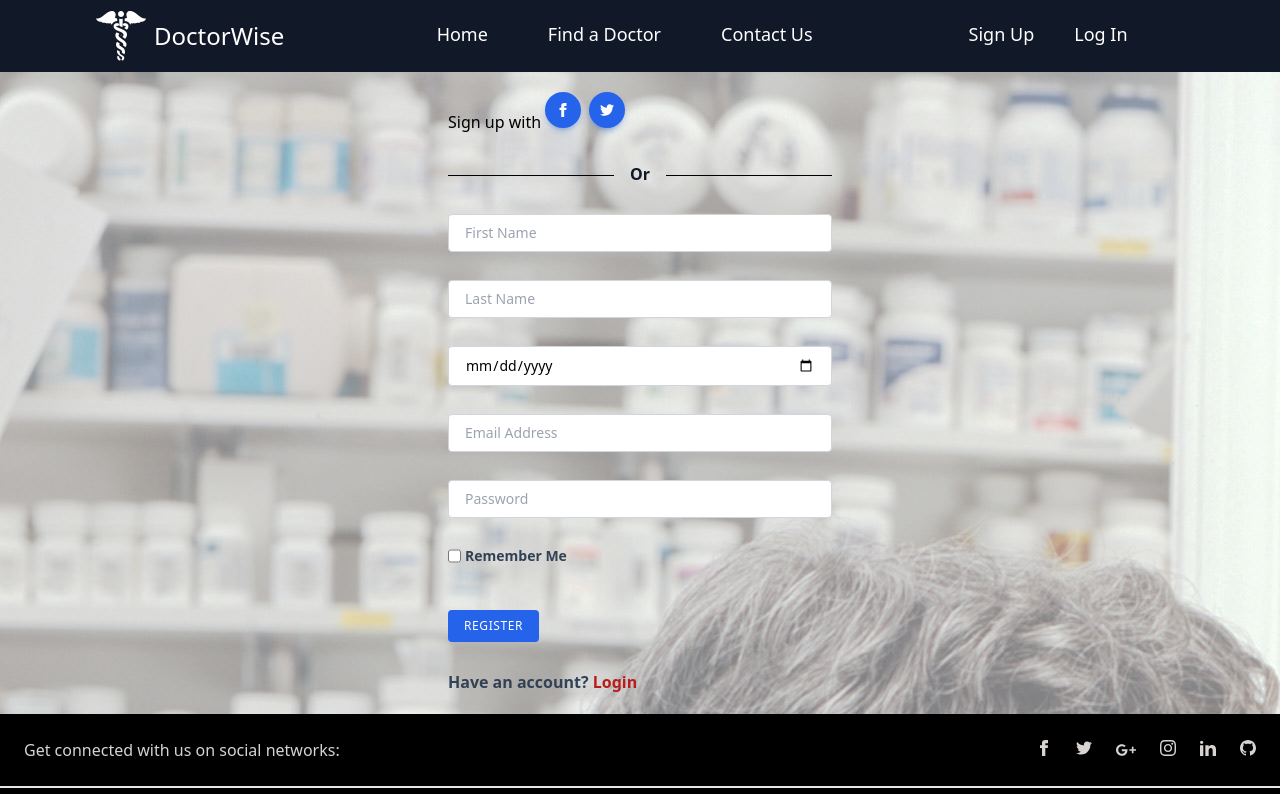
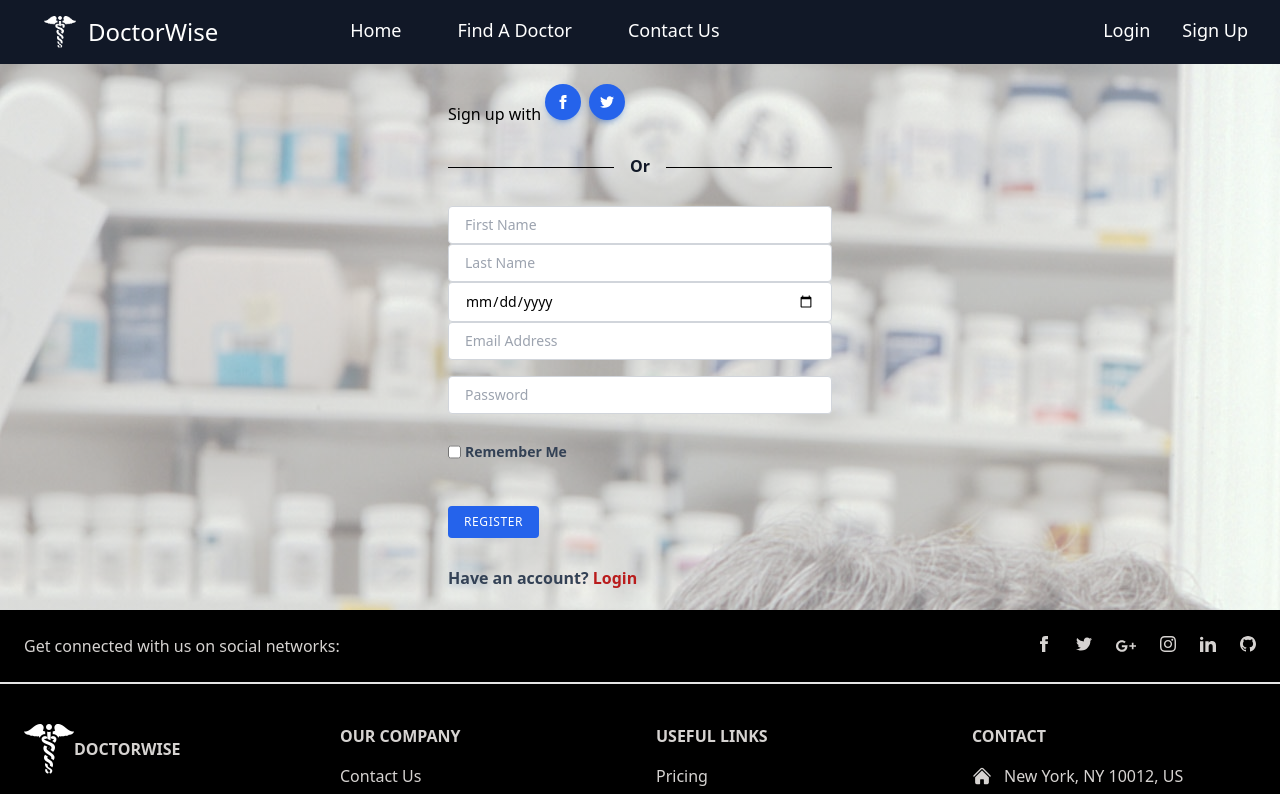
Before and after one commit to Rohit-Dey/DoctorWise-GDSC, a React (Create React App) app: page /register in a window 1280 px wide. Shown: the top 794 px of the page. Built offline with nearby package versions, Linux system fonts and the light colour scheme.

Commit message:
form added

```diff
--- a/src/App.js
+++ b/src/App.js
@@ -5,6 +5,7 @@ import { BrowserRouter as Router, Routes, Route } from 'react-router-dom'
 import Finddoctor from "./components/Finddoctor";
 import Contact from "./components/Contact";
 import Login from "./components/login_signup/Login";
+
 import Register from "./components/login_signup/Register";
 function App() {
   return (
--- a/src/components/Navbar.js
+++ b/src/components/Navbar.js
@@ -3,28 +3,64 @@ import { NavLink, useNavigate } from "react-router-dom";
 function Navbar() {
   return (
 
-<nav className="flex flex-col md:flex-row bg-gray-900 text-white shadow-md leading-none">
-  <div className="flex mx-24 items-center  py-5 md:py-0">
-       <img className='' src="/logo.png" alt="" />
-    <h1 className="text-2xl ml-2 inline-block">DoctorWise</h1>
+<nav className="bg-gray-900 text-white">
+  <div className="mx-auto max-w-7xl px-2 sm:px-6 lg:px-8">
+    <div className="relative flex h-16 items-center justify-between">
+      <div className="absolute inset-y-0 left-0 flex items-center sm:hidden">
+
+        <button type="button" className="inline-flex items-center justify-center rounded-md p-2 text-gray-400 hover:bg-gray-700 hover:text-white focus:outline-none focus:ring-2 focus:ring-inset focus:ring-white" aria-controls="mobile-menu" aria-expanded="false">
+          <span className="sr-only">Open main menu</span>
+          <svg className="block h-6 w-6" fill="none" viewBox="0 0 24 24" stroke-width="1.5" stroke="currentColor" aria-hidden="true">
+            <path stroke-linecap="round" stroke-linejoin="round" d="M3.75 6.75h16.5M3.75 12h16.5m-16.5 5.25h16.5" />
+          </svg>
+          <svg className="hidden h-6 w-6" fill="none" viewBox="0 0 24 24" stroke-width="1.5" stroke="currentColor" aria-hidden="true">
+            <path stroke-linecap="round" stroke-linejoin="round" d="M6 18L18 6M6 6l12 12" />
+          </svg>
+        </button>
+      </div>
+      <div className="flex flex-1 items-center justify-center sm:items-stretch sm:justify-start">
+        <div className="flex flex-shrink-0 items-center space-x-3">
+
+          <img className="block h-8 w-auto lg:hidden" src="/logo.png" alt="Your Company"/>
+          <img className="hidden h-8 w-auto lg:block" src="/logo.png" alt="Your Company"/>
+          <h2 className='text-2xl'>DoctorWise</h2>
+        </div>
+        <div className="hidden sm:ml-6 sm:block">
+          <div className="flex space-x-8 text-lg  md:px-24">
+
+
+
+            <a href="#" className="text-white   px-3 py-2 text-lg   border-b-4 border-transparent hover:border-white">Home</a>
+
+            <a href="#" className="text-white  px-3 py-2 text-lg   border-b-4 border-transparent hover:border-white">Find A Doctor</a>
+
+            <a href="#" className="text-white   px-3 py-2 text-lg   border-b-4 border-transparent hover:border-white">Contact Us</a>
+          </div>
+        </div>
+      </div>
+      <div className="log">
+      <div className="flex space-x-8 text-lg  ">
+        <NavLink className=" border-b-4 border-transparent hover:border-white">Login</NavLink>
+        <NavLink className=" border-b-4 border-transparent hover:border-white">Sign Up</NavLink>
+        </div>
+      </div>
+    </div>
   </div>
-  <div className="flex md:flex-row justify-right mx-auto  bg-gray-900">
-    <ul className="text-lg space-x-5 md:flex md:ml-auto ">
-      <li>
-        <NavLink to="/" className="w-full md:w-auto p-5 inline-block border-b-4 border-transparent hover:border-white " href="">Home</NavLink>
-      </li>
 
-      <li><NavLink to="/finddoctor" className="w-full md:w-auto p-5 inline-block border-b-4 border-transparent hover:border-white " href="">Find a Doctor</NavLink></li>
+  <div className="sm:hidden" id="mobile-menu">
+    <div className="space-y-1 px-2 pb-3 pt-2">
 
-      <li><NavLink to="/contact" className="w-full md:w-auto p-5 inline-block border-b-4 border-transparent hover:border-white " href="">Contact Us</NavLink></li>
+      <a href="#" className="bg-gray-900 text-white block rounded-md px-3 py-2 text-base font-medium" aria-current="page">Dashboard</a>
 
-    </ul>
-    <ul className='space-x-5 flex flex-row-reverse  text-lg mx-24'>
-    <li><NavLink to="/login" className="w-full  md:w-auto p-5 inline-block border-b-4 border-transparent hover:border-white " href="">Log In</NavLink></li>
-      <li><NavLink to="/register" className="w-full   md:w-auto p-5 inline-block border-b-4 border-transparent hover:border-white " href="">Sign Up</NavLink></li>
-    </ul>
+      <a href="#" className="text-gray-300 hover:bg-gray-700 hover:text-white block rounded-md px-3 py-2 text-base font-medium">Team</a>
+
+      <a href="#" className="text-gray-300 hover:bg-gray-700 hover:text-white block rounded-md px-3 py-2 text-base font-medium">Projects</a>
+
+      <a href="#" className="text-gray-300 hover:bg-gray-700 hover:text-white block rounded-md px-3 py-2 text-base font-medium">Calendar</a>
+    </div>
   </div>
 </nav>
+
 
 
 
--- a/src/components/login_signup/Login.js
+++ b/src/components/login_signup/Login.js
@@ -42,9 +42,10 @@ function login() {
       <div className="my-5 flex items-center before:mt-0.5 before:flex-1 before:border-t before:border-black after:mt-0.5 after:flex-1 after:border-t after:border-black">
         <p className="mx-4 mb-0 text-center font-semibold text-gray-900">Or</p>
       </div>
-
+      <form method="POST">
       <input className="text-sm w-full px-4 py-2 border border-solid border-gray-300 rounded" type="text" placeholder="Email Address" />
       <input className="text-sm w-full px-4 py-2 border border-solid border-gray-300 rounded mt-4" type="password" placeholder="Password" />
+      </form>
       <div className="mt-4 flex justify-between font-semibold text-sm">
         <label className="flex text-slate-700 hover:text-slate-900 cursor-pointer">
           <input className="mr-1" type="checkbox" />
--- a/src/components/login_signup/Register.js
+++ b/src/components/login_signup/Register.js
@@ -43,11 +43,13 @@ function Register() {
         <div className="my-5 flex items-center before:mt-0.5 before:flex-1 before:border-t before:border-black after:mt-0.5 after:flex-1 after:border-t after:border-black">
           <p className="mx-4 mb-0 text-center font-semibold text-gray-900">Or</p>
         </div>
+        <form method="POST">
         <input className="text-sm w-full px-4 py-2 border border-solid border-gray-300 rounded" type="text" placeholder="First Name" />
         <input className="text-sm w-full px-4 py-2 border border-solid border-gray-300 rounded" type="text" placeholder="Last Name" />
         <input className="text-sm w-full px-4 py-2 border border-solid border-gray-300 rounded" type="date" placeholder="Date of Birth" />
         <input className="text-sm w-full px-4 py-2 border border-solid border-gray-300 rounded" type="text" placeholder="Email Address" />
         <input className="text-sm w-full px-4 py-2 border border-solid border-gray-300 rounded mt-4" type="password" placeholder="Password" />
+        </form>
         <div className="mt-4 flex justify-between font-semibold text-sm">
           <label className="flex text-slate-700 hover:text-slate-900 cursor-pointer">
             <input className="mr-1" type="checkbox" />
```
